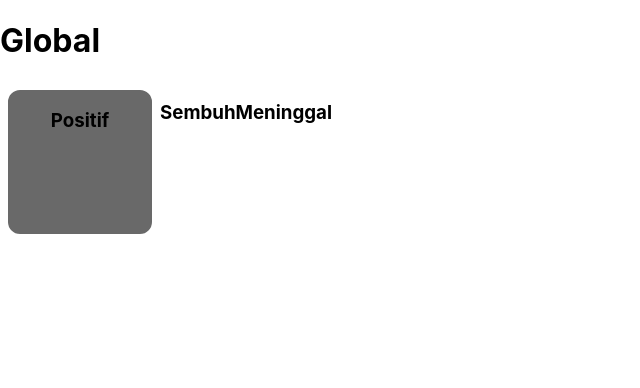
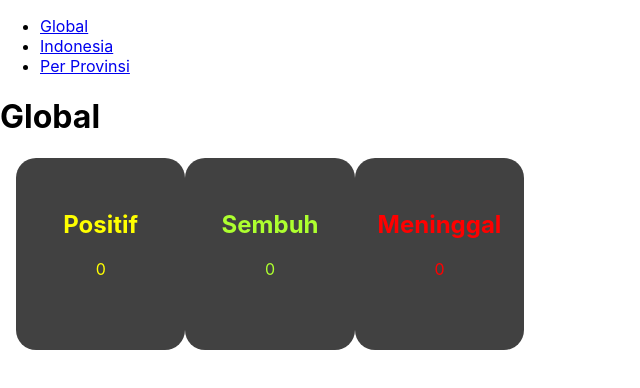
Before and after one commit to FlindyR/Covid-Tracker, a React (Create React App) app: page /Global in a window 1280 px wide. Shown: the top 388 px of the page, without its empty margins (0-640 px from the left). Built offline with nearby package versions, Linux system fonts and the light colour scheme; no server answers.

Commit message:
pembuatan Global & Indonesia cases

```diff
--- a/src/App.js
+++ b/src/App.js
@@ -1,11 +1,26 @@
 import React from "react";
 import "./App.css";
-import {BrowserRouter as Router, Route, Switch} from "react-router-dom";
+import {BrowserRouter as Router, Link, Route, Switch} from "react-router-dom";
 import {Global, Indonesia, Provinsi} from "./Pages";
 
 const App = () => {
   return (
     <Router>
+      <div>
+        <nav>
+          <ul>
+            <li>
+              <Link to="/Global">Global</Link>
+            </li>
+            <li>
+              <Link to="/Indonesia">Indonesia</Link>
+            </li>
+            <li>
+              <Link to="/Provinsi">Per Provinsi</Link>
+            </li>
+          </ul>
+        </nav>
+      </div>
       <Switch>
         <Route path="/Global">
           <Global />
@@ -13,6 +28,9 @@ const App = () => {
         <Route path="/Indonesia">
           <Indonesia />
         </Route>
+        <Route path="/Provinsi">
+          <Provinsi />
+        </Route>
       </Switch>
     </Router>
   )
--- a/src/Pages/Global/index.js
+++ b/src/Pages/Global/index.js
@@ -1,22 +1,39 @@
-import React from 'react';
+import React, {useEffect, useState} from 'react';
 import "../Pages.css"
+import axios from "axios"
+import NumberFormat from 'react-number-format';
 
 const Global = () => {
+    const [dunia, setDunia] = useState({
+        Positif: 0,
+        Sembuh: 0,
+        Meninggal: 0
+    })
+
+    useEffect(() => {
+			axios
+				.get("https://covid19.mathdro.id/api")
+				.then((resp) => setDunia({
+                    Positif: resp.data.confirmed.value,
+                    Sembuh: resp.data.recovered.value,
+                    Meninggal: resp.data.deaths.value
+                }))
+    }, [])
     return (
-        <div>
+      <div>
             <h1>Global</h1>
             <div className='container'>
-                <span className='box1'>
-                    <h3>Positif</h3>
-                    {/* {positif} */}
+                <span className='box'>
+                    <h2 style={{color: 'yellow'}}>Positif</h2>
+                    <NumberFormat value={dunia.Positif} displayType={'text'} thousandSeparator={true} renderText={value => <div style={{color: 'yellow'}}>{value}</div>} />
                 </span>
-                <span className='box2'>
-                    <h3>Sembuh</h3>
-                    {/* {sembuh} */}
+                <span className='box'>
+                    <h2 style={{color: 'greenyellow'}}>Sembuh</h2>
+                    <NumberFormat value={dunia.Sembuh} displayType={'text'} thousandSeparator={true} renderText={value => <div style={{color: 'greenyellow'}}>{value}</div>} />
                 </span>
-                <span className='box3'>
-                    <h3>Meninggal</h3>
-                    {/* {meninggal} */}
+                <span className='box'>
+                    <h2 style={{color: 'red'}}>Meninggal</h2>
+                    <NumberFormat value={dunia.Meninggal} displayType={'text'} thousandSeparator={true} renderText={value => <div style={{color: 'red'}}>{value}</div>} />
                 </span>
             </div>
         </div>
--- a/src/Pages/Indonesia/index.js
+++ b/src/Pages/Indonesia/index.js
@@ -1,9 +1,40 @@
-import React from 'react'
+import React, {useEffect, useState} from 'react'
+import axios from 'axios'
+import NumberFormat from 'react-number-format'
 
 const Indonesia = () => {
+    const [indo, setIndo] = useState({
+        Positif: 0,
+        Sembuh: 0,
+        Meninggal: 0
+    })
+
+    useEffect(() => {
+			axios
+				.get("https://covid19.mathdro.id/api/countries/indonesia")
+				.then((resp) => setIndo({
+                    Positif: resp.data.confirmed.value,
+                    Sembuh: resp.data.recovered.value,
+                    Meninggal: resp.data.deaths.value
+                }))
+    }, [])
     return (
-        <div>
-            <h1>INDO</h1>
+      <div>
+            <h1>Indonesia</h1>
+            <div className='container'>
+                <span className='box'>
+                    <h2 style={{color: 'yellow'}}>Positif</h2>
+                    <NumberFormat value={indo.Positif} displayType={'text'} thousandSeparator={true} renderText={value => <div style={{color: 'yellow'}}>{value}</div>} />
+                </span>
+                <span className='box'>
+                    <h2 style={{color: 'greenyellow'}}>Sembuh</h2>
+                    <NumberFormat value={indo.Sembuh} displayType={'text'} thousandSeparator={true} renderText={value => <div style={{color: 'greenyellow'}}>{value}</div>} />
+                </span>
+                <span className='box'>
+                    <h2 style={{color: 'red'}}>Meninggal</h2>
+                    <NumberFormat value={indo.Meninggal} displayType={'text'} thousandSeparator={true} renderText={value => <div style={{color: 'red'}}>{value}</div>} />
+                </span>
+            </div>
         </div>
     )
 }
--- a/src/Pages/Pages.css
+++ b/src/Pages/Pages.css
@@ -8,13 +8,17 @@
     display: flex;
     flex: 1;
     margin-bottom: 1em;
+    padding-left: 1em;
+    padding-right: 20cm;
+    justify-content: space-around;
   }
 
-  .box1 {
-    height: 9em;
-    width: 9em;
-    border: 0.5em white solid;
+  .box {
+    height: 10em;
+    width: 12em;
     border-radius: 20px;
-    background-color: dimgray;
+    background-color: rgba(46, 46, 46, 0.904);
     text-align: center;
+    padding-top: 2em;
+    align-content: space-between;
   }
```
Also changed, not shown: package.json (line endings or trailing spaces), 1 other file (tests, documents, lock files or other folders).
